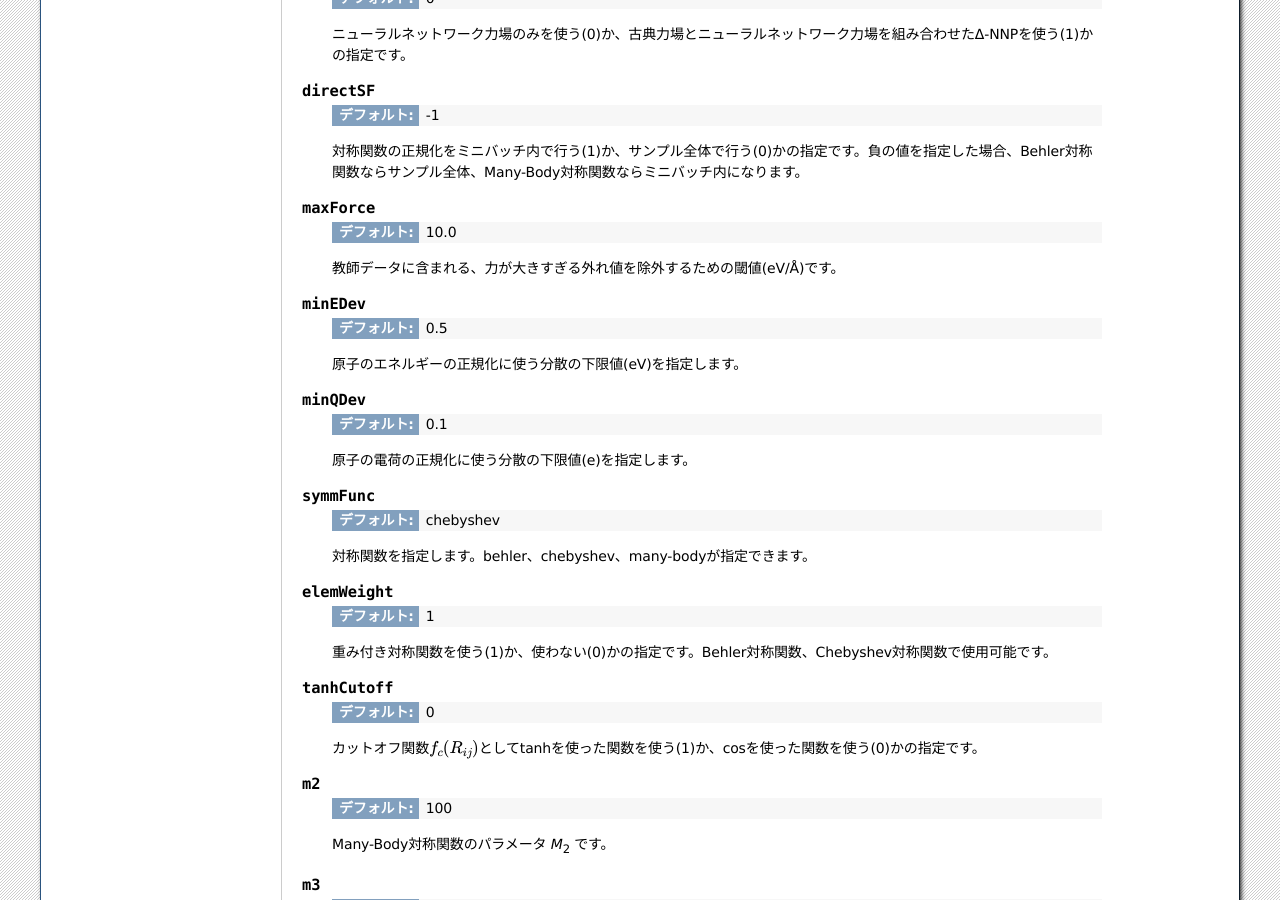
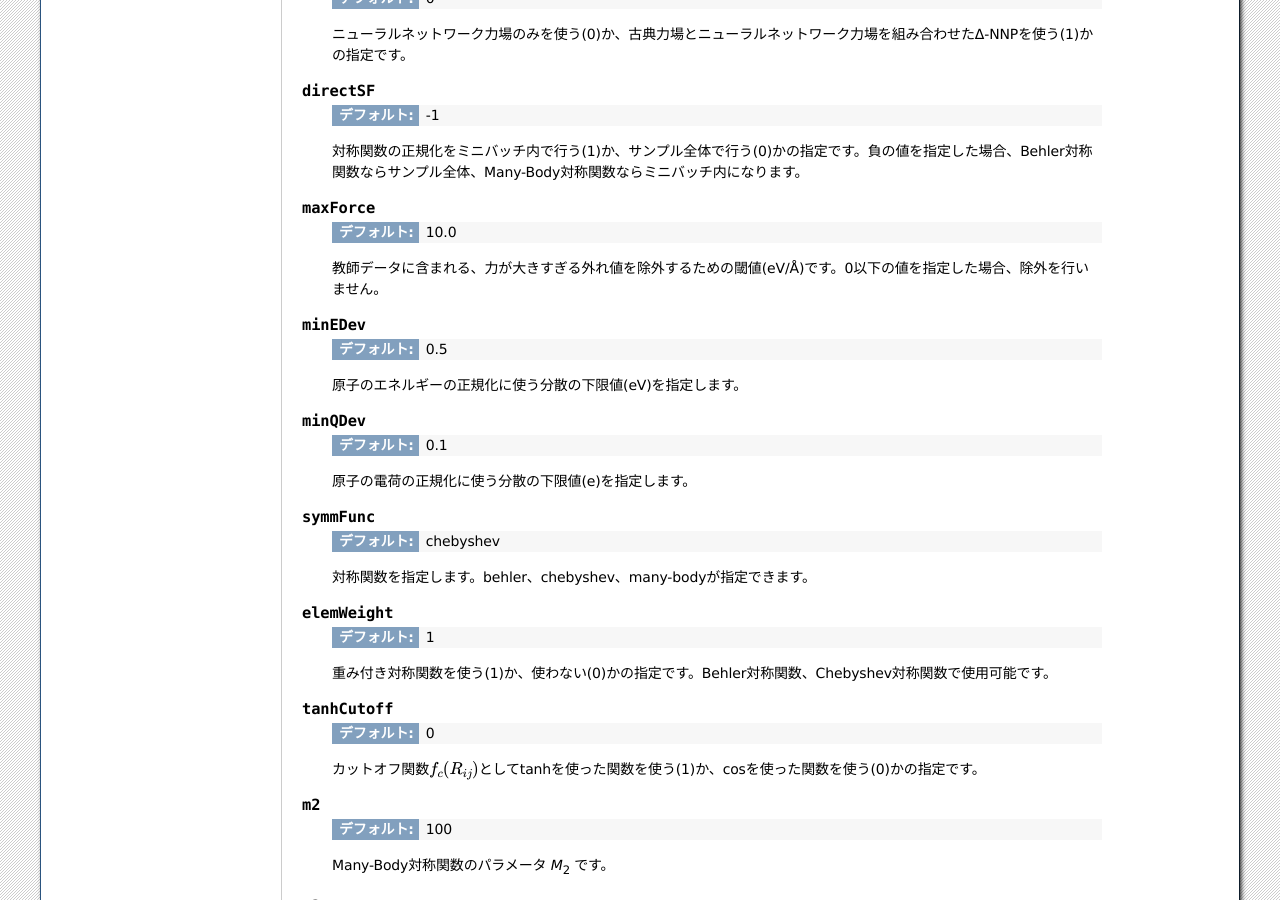
Before and after one commit to advancesoftcorp/neuralmd-doc, a Sphinx documentation site: the page built from docs/source/usage/prop.rst, in a window 1280 px wide and 900 px high, scrolled down 523 px. Built offline with Sphinx 7.4.7, drawn with Linux system fonts in a browser that asks for light colours; formulas are drawn with MathJax 3.

Commit message:
add description of maxForce <= 0

```diff
--- a/docs/source/usage/prop.rst
+++ b/docs/source/usage/prop.rst
@@ -42,7 +42,7 @@ sannp.propの書式
 
  :デフォルト: 10.0
 
- 教師データに含まれる、力が大きすぎる外れ値を除外するための閾値(eV/\ |angs|\ )です。
+ 教師データに含まれる、力が大きすぎる外れ値を除外するための閾値(eV/\ |angs|\ )です。0以下の値を指定した場合、除外を行いません。
 
 .. describe:: minEDev
 
```
